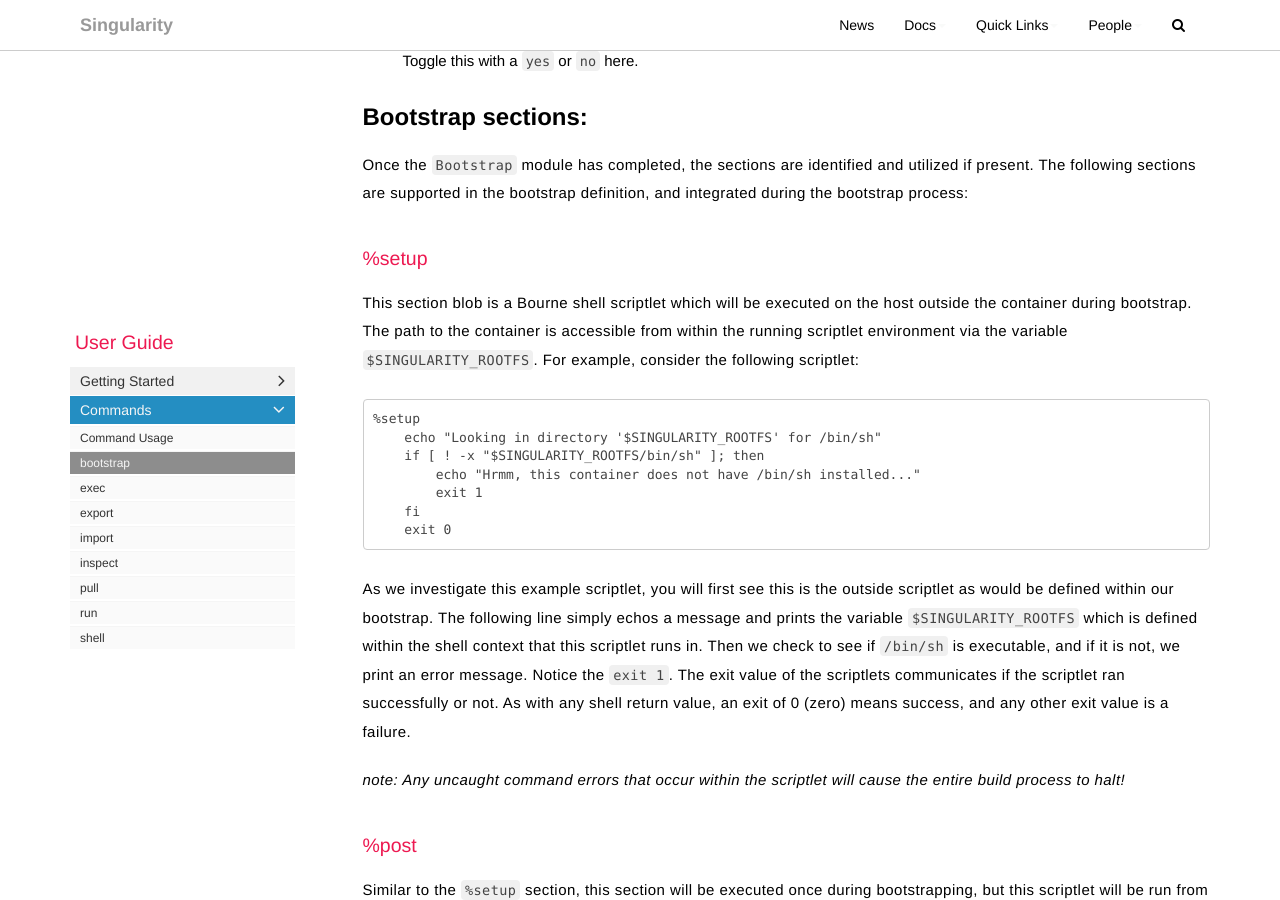
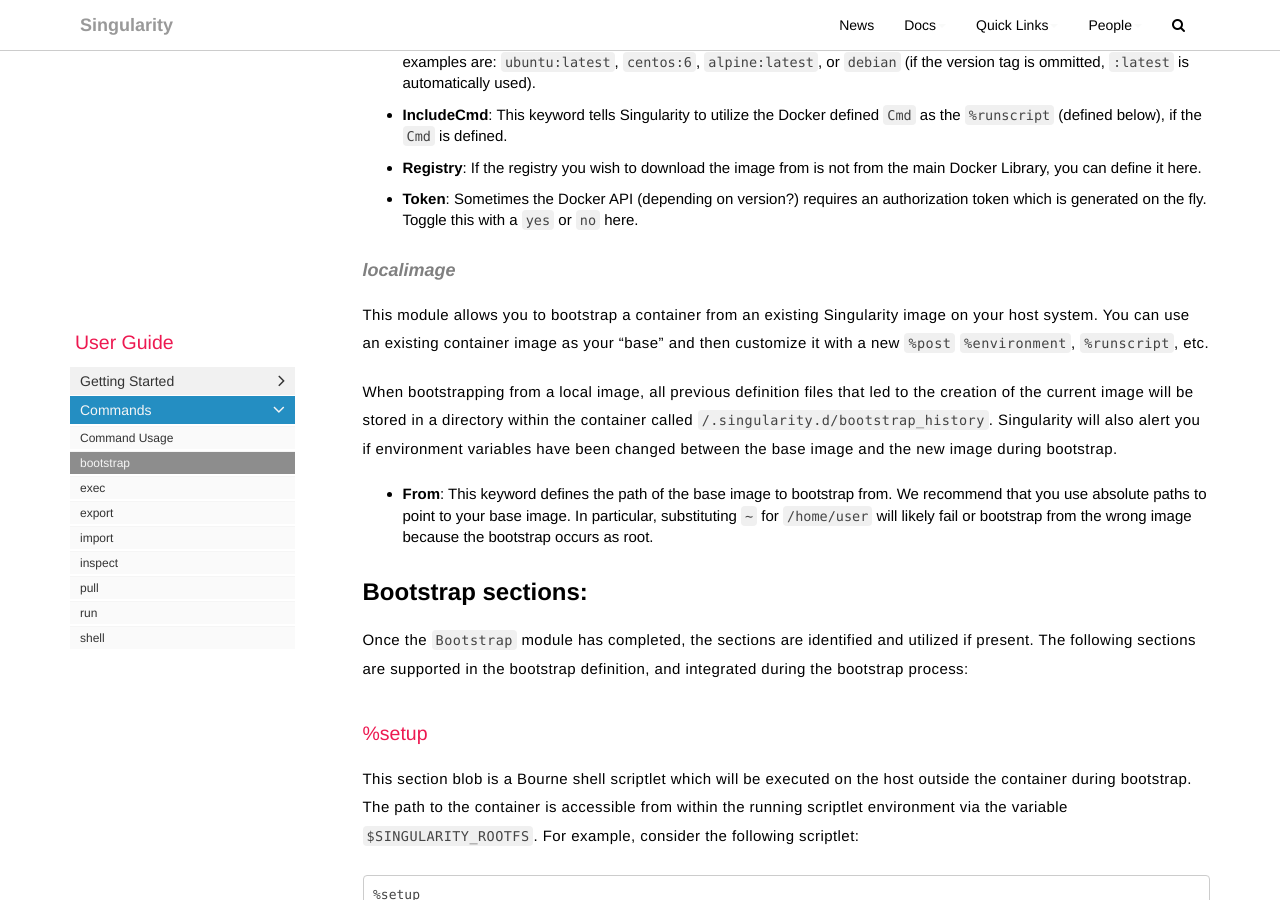
Before and after one commit to singularityware/singularityware.github.io, a Jekyll site: the page built from pages/docs/user-docs/docs-bootstrap.md, in a window 1280 px wide and 900 px high, scrolled down 2307 px. Built offline with Jekyll 4.4.1, drawn with Linux system fonts in a browser that asks for light colours; nearby versions of some CDN libraries; comment, search, counter and statistics services are not loaded; some of the changed text lies outside the part shown.

Commit message:
added documentation on bootstrapping from local image

```diff
--- a/pages/docs/user-docs/docs-bootstrap.md
+++ b/pages/docs/user-docs/docs-bootstrap.md
@@ -10,12 +10,12 @@
 
 {% include toc.html %}
 
-## The header fields:
+## The header:
 
 ### Bootstrap:
-The `Bootstrap: ` keyword identifies the Singularity module that will be used for building the core components of the operating system. There are several supported modules at the time of this writing:
+The `Bootstrap: ` keyword identifies the Singularity module that will be used for building the core components of the operating system. The module that you choose using `Bootstrap: ` defines the other keywords and values are needed/make sense in the header.  There are several supported modules at the time of this writing:
 
-##### **yum**
+#### **yum**
 
 The YUM bootstrap module uses YUM on the host system to bootstrap the core operating system that exists within the container. This module is applicable for bootstrapping distributions like Red Hat, Centos, and Scientific Linux. When using the `yum` bootstrap module, several other keywords may also be necessary to define:
 
@@ -25,17 +25,17 @@
 
 Warning, there is a major limitation with using YUM to bootstrap a container and that is the RPM database that exists within the container will be created using the RPM library and Berkeley DB implementation that exists on the host system. If the RPM implementation inside the container is not compatible with the RPM database that was used to create the container, once the container has been created RPM and YUM commands inside the container may fail. This issue can be easily demonstrated by bootstrapping an older RHEL compatible image by a newer one (e.g. bootstrap a Centos 5 or 6 container from a Centos 7 host).
 
-##### **debootstrap**
+#### **debootstrap**
 The Debian bootstrap module is a tool which is used specifically for bootstrapping distributions which utilize the `.deb` package format and `apt-get` repositories. This module will bootstrap any of the Debian and Ubuntu based distributions. When using the `debootstrap` module, the following keywords must also be defined:
 
  - **MirrorURL**: This is the location where the packages will be downloaded from. When bootstrapping different Debian based distributions of Linux, this will define which varient will be used (e.g. specifying a different URL can be the difference between Debian or Ubuntu).
  - **OSVersion**: This keyword must be defined as the alpha-character string associated with the version of the distribution you wish to use. For example, `trusty` or `stable`.
  - **Include**: As with the `yum` module, the `Include` keyword will install additional packages into the core operating system and the best practice is to supply only the bare essentials such that the `%inside` scriptlet has what it needs to properly completely the bootstrap.
 
-##### **arch**
+#### **arch**
 The Arch Linux bootstrap module does not name any additional keywords at this time. By defining the `arch` module, you have essentially given all of the information necessary for that particular bootstrap module to build a core operating system.
 
-##### **docker**
+#### **docker**
 The Docker bootstrap module will create a core operating system image based on an image hosted on a particular Docker Registry server. By default it will use the primary Docker Library, but that can be overridden. When using the `docker` module, several other keywords may also be defined:
 
  - **From**: This keyword defines the string of the registry name used for this image in the format [name]:[version]. Several examples are: `ubuntu:latest`, `centos:6`, `alpine:latest`, or `debian` (if the version tag is ommitted, `:latest` is automatically used).
@@ -43,6 +43,12 @@
  - **Registry**: If the registry you wish to download the image from is not from the main Docker Library, you can define it here.
  - **Token**: Sometimes the Docker API (depending on version?) requires an authorization token which is generated on the fly. Toggle this with a `yes` or `no` here.
 
+#### **localimage**
+This module allows you to bootstrap a container from an existing Singularity image on your host system.  You can use an existing container image as your "base" and then customize it with a new `%post` `%environment`, `%runscript`, etc.
+
+When bootstrapping from a local image, all previous definition files that led to the creation of the current image will be stored in a directory within the container called `/.singularity.d/bootstrap_history`.  Singularity will also alert you if environment variables have been changed between the base image and the new image during bootstrap.
+
+- **From**:  This keyword defines the path of the base image to bootstrap from.  We recommend that you use absolute paths to point to your base image.  In particular, substituting `~` for `/home/user` will likely fail or bootstrap from the wrong image because the bootstrap occurs as root.
 
 ## Bootstrap sections:
 Once the `Bootstrap` module has completed, the sections are identified and utilized if present. The following sections are supported in the bootstrap definition, and integrated during the bootstrap process:
```
Also changed, not shown: pages/docs/user-docs/docs-bootstrap-image.md (+1 -1 lines).
